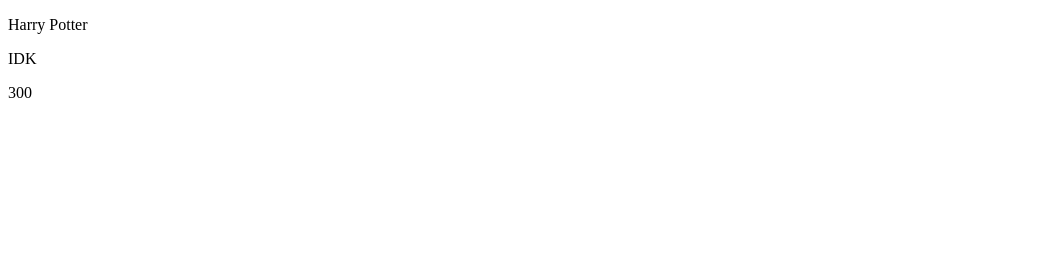
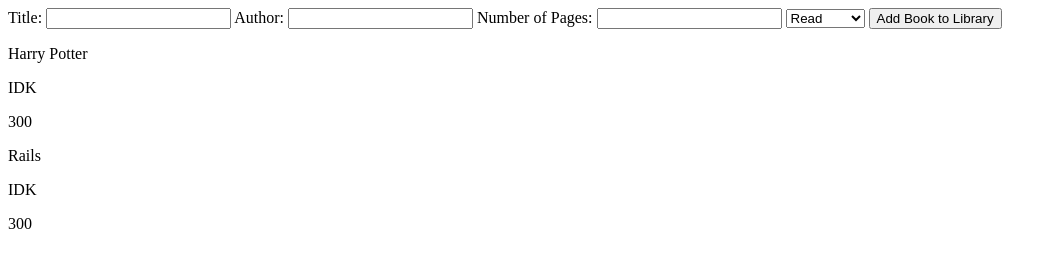
Before and after one commit to wrakc/Library, a plain HTML site: page index.html in a window 1280 px wide. Shown: the whole page, without its empty margins (0-1057 px from the left). Drawn offline with Linux system fonts and the light colour scheme.

Commit message:
add form to html file

```diff
--- a/Library.js
+++ b/Library.js
@@ -6,17 +6,7 @@ function Book(title, author, number_pages, read) {
     this.number_pages = number_pages;
     this.read = read;
 }
-// this.check_read = function (read) {
-//     if (read == true) {
-//         return 'already read'
-//     } else {
-//         return 'not read yet'
-//     }
-// }
 
-// this.info = function () {
-//     return `${this.title} by ${this.author}, ${this.number_pages} pages, ${this.check_read(this.read)}.`
-// }
 Book.prototype.check_read = function (read) {
     if (read == true) {
         return 'already read'
@@ -29,6 +19,7 @@ Book.prototype.info = function () {
 }
 
 const a = new Book("Harry Potter", "IDK", 300, true);
+const b = new Book("Rails", "IDK", 300, true);
 console.log(a.info());
 
 function addBookToLibrary(book) {
@@ -54,6 +45,18 @@ function displayBooks(array) {
     }
 }
 
+
+// function setUserName() {
+//     let title = prompt('Please enter the title of the book.');
+//     let author = prompt('Please enter the name of the author.');
+//     let pages = prompt('How many pages do we have in the book?');
+//     let read = prompt()
+//     localStorage.setItem('name', myName);
+//     myHeading.textContent = 'Mozilla is cool, ' + myName; }
+
+
+
 addBookToLibrary(a);
+addBookToLibrary(b);
 displayBooks(myLibrary);
 console.log(myLibrary);
--- a/index.html
+++ b/index.html
@@ -9,8 +9,22 @@
 </head>
 
 <body id="main">
-
+    <form action="">
+        <label>Title:
+            <input type="text" name="title" id="title">
+        </label>
+        <label>Author:
+            <input type="text" name="author" id="author">
+        </label>
+        <label> Number of Pages:
+            <input type="number" name="pages" id="pages">
+        </label>
+        <select name="read" id="read">
+            <option value="true">Read</option>
+            <option value="false">Not Read</option>
+        </select>
+        <button id='btn-library' type="submit">Add Book to Library</button>
+    </form>
     <script src="Library.js"></script>
 </body>
-
 </html>
```
